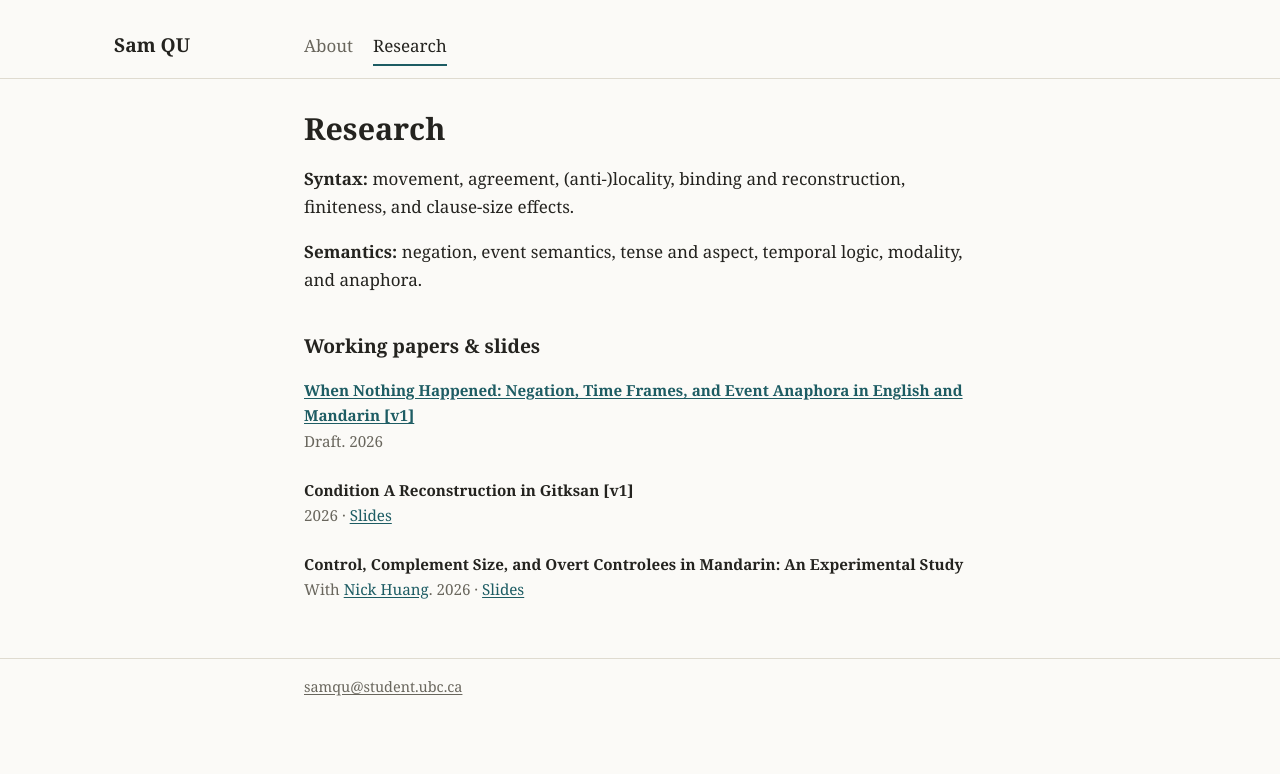
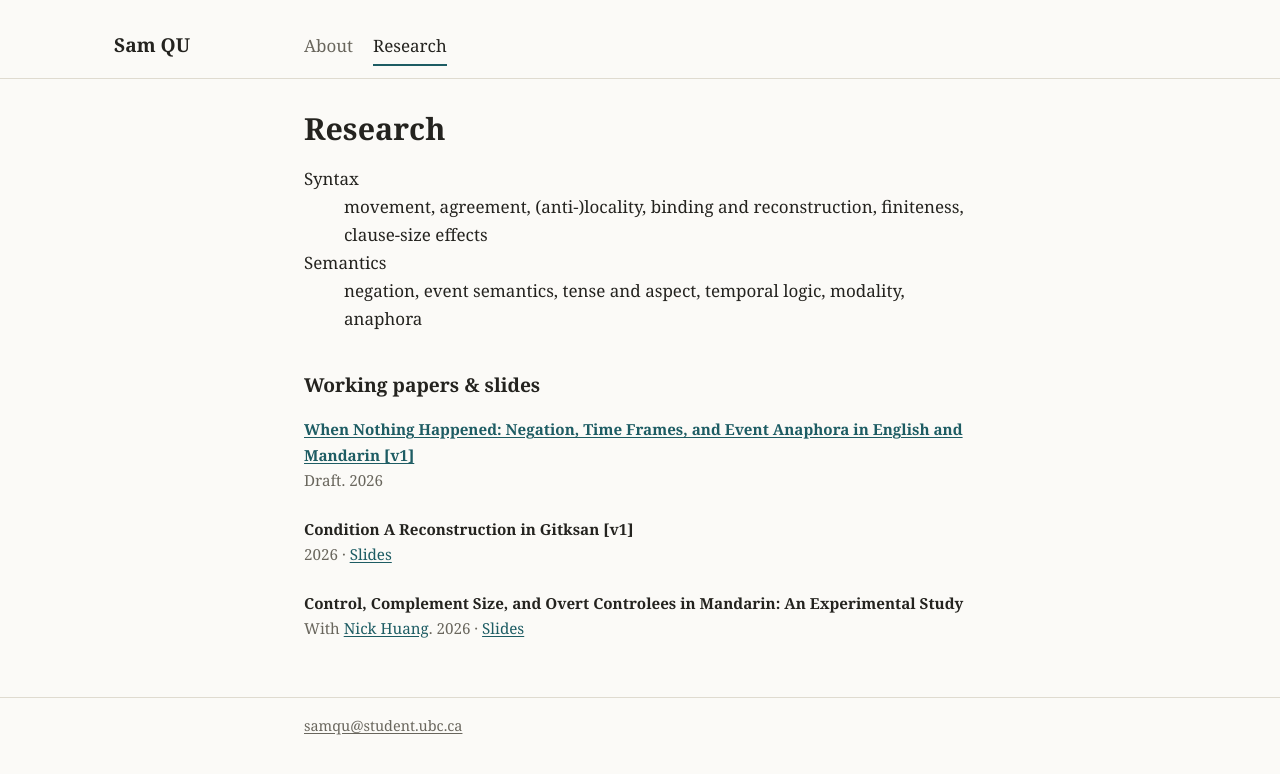
Before and after one commit to sam-z-qu/sam-z-qu.github.io, a Jekyll site: the page built from research.md, in a window 1280 px wide. Shown: the top 774 px of the page. Built offline with Jekyll 4.4.1, drawn with Linux system fonts in a browser that asks for light colours.

Commit message:
Refactor research areas into definition list format
Formatted research areas into a definition list for better structure.

```diff
--- a/research.md
+++ b/research.md
@@ -5,9 +5,12 @@ permalink: /research/
 
 # Research
 
-**Syntax:** movement, agreement, (anti-)locality, binding and reconstruction, finiteness, and clause-size effects.
-
-**Semantics:** negation, event semantics, tense and aspect, temporal logic, modality, and anaphora.
+<dl class="research-areas">
+<dt>Syntax</dt>
+<dd>movement, agreement, (anti-)locality, binding and reconstruction, finiteness, clause-size effects</dd>
+<dt>Semantics</dt>
+<dd>negation, event semantics, tense and aspect, temporal logic, modality, anaphora</dd>
+</dl>
 
 ## Working papers & slides
 
```
